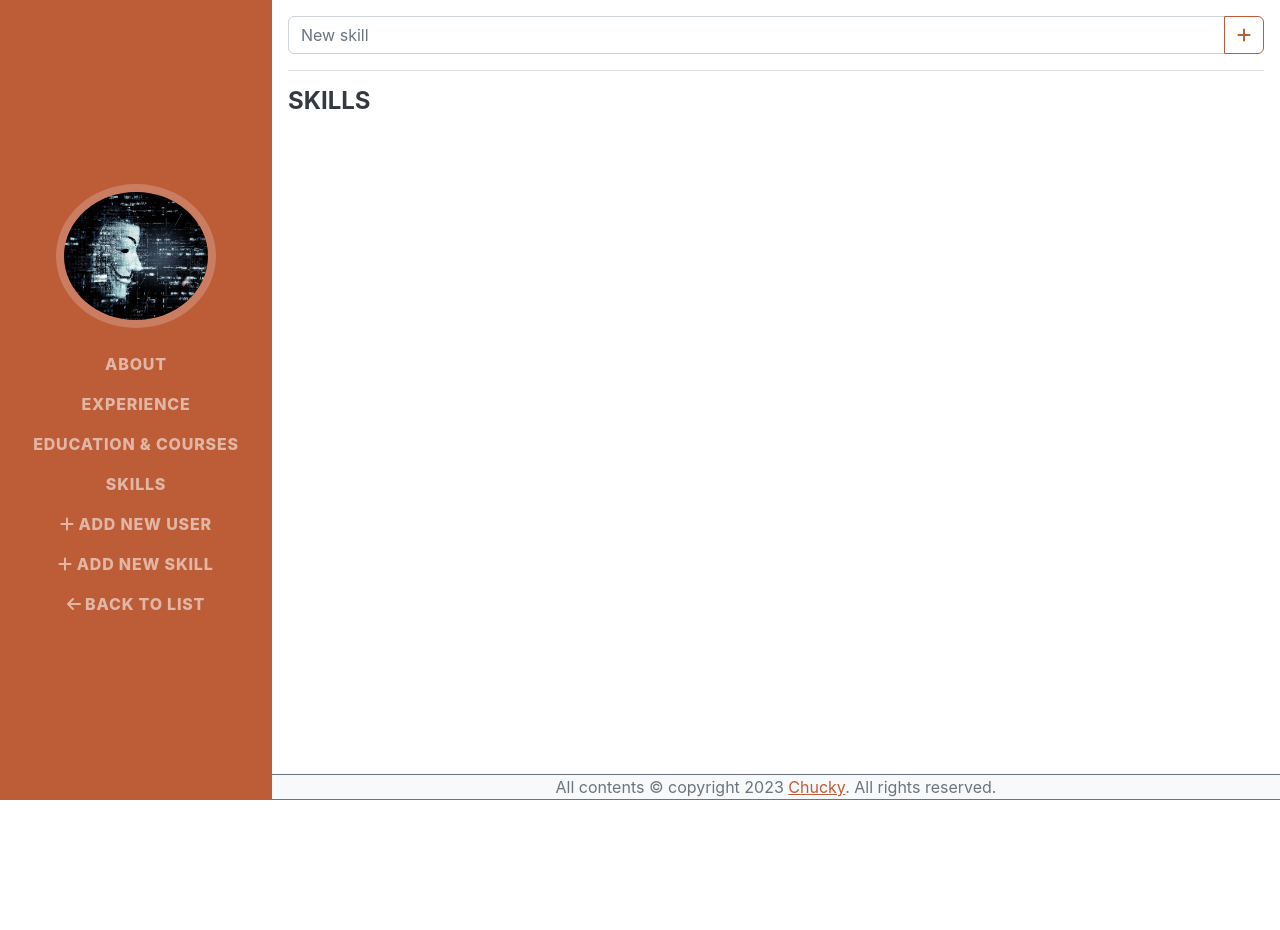
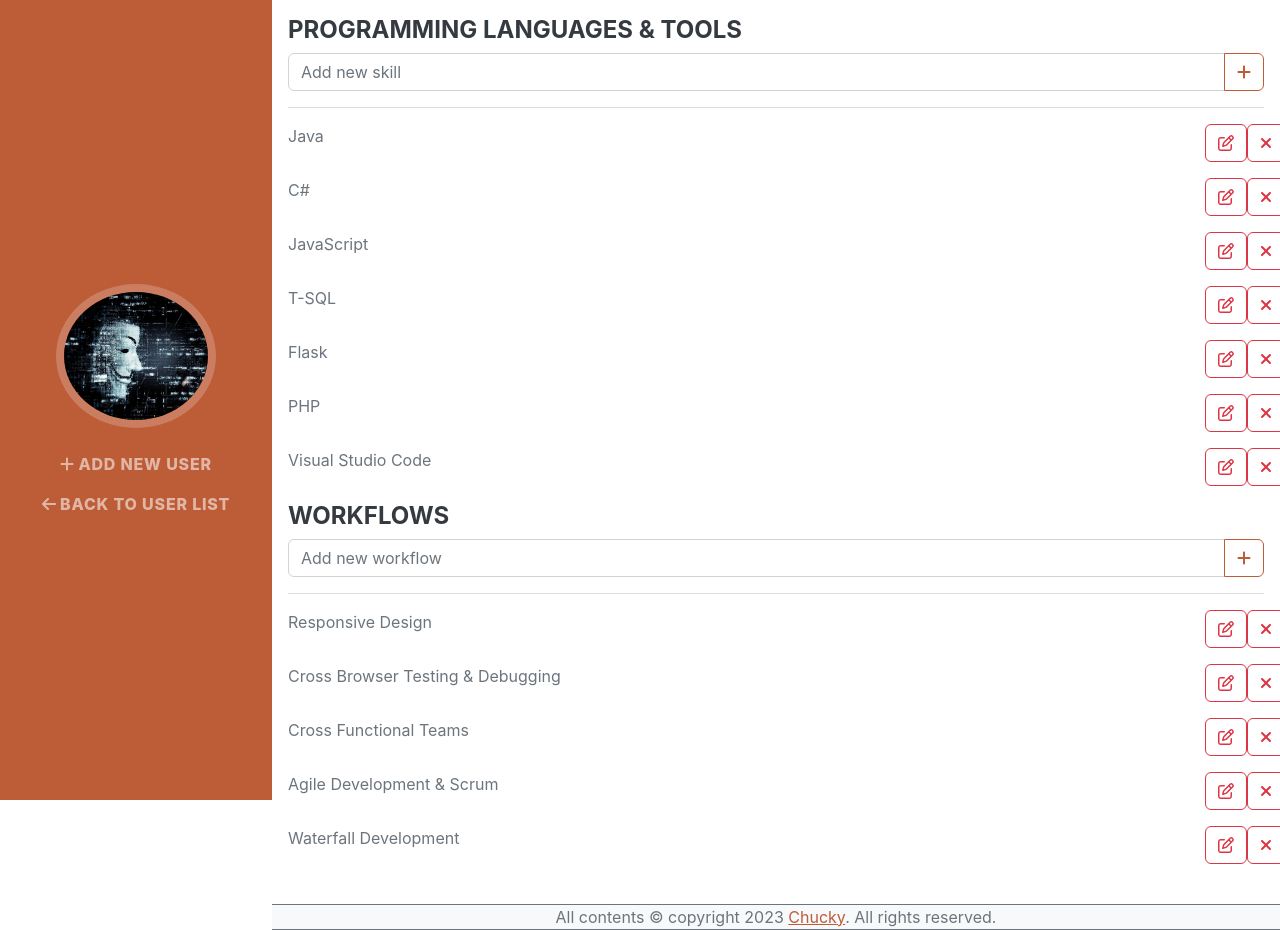
Before and after one commit to ChuckySC/CurriculumVitae, a Flask app: page /skill/edit/2 in a window 1280 px wide. Before the commit the page ends 800 px from the top, so only its background shows below. Run offline with Flask 3, Linux system fonts and the light colour scheme; some libraries are stand-ins or nearby versions; some web fonts are replaced.

Commit message:
added crud skills

```diff
--- a/app.py
+++ b/app.py
@@ -19,8 +19,8 @@
     app.run(host='0.0.0.0', port=5000)
 
 # Declare db tables
-userSkill = db.Table('UserSkill',
-    db.Column('skill_id', db.Integer, db.ForeignKey('Skill.id'), primary_key=True),
+userSkillWorkflow = db.Table('UserSkillWorkflow',
+    db.Column('skillworkflow_id', db.Integer, db.ForeignKey('SkillWorkflow.id'), primary_key=True),
     db.Column('user_id', db.Integer, db.ForeignKey('User.id'), primary_key=True)
 )
 
@@ -41,7 +41,7 @@
 
     education = db.relationship('UserEducation', backref='User', lazy=True)
     experience = db.relationship('UserExperience', backref='User', lazy=True)
-    skill = db.relationship('Skill', secondary=userSkill, lazy='subquery', backref=db.backref('User', lazy=True))
+    skillworkflow = db.relationship('SkillWorkflow', secondary=userSkillWorkflow, lazy='subquery', backref=db.backref('User', lazy=True))
 
     created_at = db.Column(db.DateTime(timezone=True), server_default=func.now())
 
@@ -110,19 +110,21 @@
         db.session.delete(self)
         db.session.commit()
 
-class Skill(db.Model):
-    __tablename__ = 'Skill'
+class SkillWorkflow(db.Model):
+    __tablename__ = 'SkillWorkflow'
 
     id = db.Column(db.Integer, primary_key=True)
     name = db.Column(db.String(256), unique=True, nullable=False)
+    # skill = True, workflow = False
+    isSkill = db.Column(db.Boolean, unique=False, default=True)
 
     created_at = db.Column(db.DateTime(timezone=True), server_default=func.now())
 
     def __init__(self, **kwargs):
-        super(Skill, self).__init__(**kwargs)
+        super(SkillWorkflow, self).__init__(**kwargs)
 
     def __repr__(self):
-        return f'<Skill {self.name}>'
+        return f'<Skill/Workflow {self.name}>'
 
     def save(self):
         db.session.add(self)
--- /dev/null
+++ b/templates/components/modals/skill-edit.html
@@ -0,0 +1,33 @@
+{% block content %}
+    <div id="modal-edit-skill" class="modal" tabindex="-1">
+        <div class="modal-dialog">
+            <form id="modal-form-edit-skill" method="POST" action="" enctype="multipart/form-data">/skill/edit/<int:id>
+                <div class="modal-content">
+                    <div class="modal-header">
+                        <button type="button" class="btn-close" data-bs-dismiss="modal" aria-label="Close"></button>
+                    </div>
+                    <div class="modal-body">
+                        <input id="modal-input-edit-skill-id" type="hidden" value=""/>
+                        <input
+                            id="modal-input-edit-skill"
+                            name="skillname"
+                            class="form-control"
+                            type="text"
+                            value=""
+                        />
+                    </div>
+                    <div class="modal-footer">
+                        <button type="button" class="btn btn-secondary" data-bs-dismiss="modal">Close</button>
+                        <button
+                            id="modal-btn-edit-skill"
+                            type="submit"
+                            class="btn btn-outline-primary"
+                        >
+                            Edit
+                        </button>
+                    </div>
+                </div>
+            </form>
+        </div>
+    </div>
+{% endblock %}
--- a/templates/components/navigation.html
+++ b/templates/components/navigation.html
@@ -27,22 +27,22 @@
                     <li class="nav-item"><a class="nav-link js-scroll-trigger" href="{{ url_for('app_views.user_create') }}">
                         <i class="fa-solid fa-plus"></i> add new user</a>
                     </li>
-                    <li class="nav-item"><a class="nav-link js-scroll-trigger" href="{{ url_for('app_views.skill_create') }}">
-                        <i class="fa-solid fa-plus"></i> add new skill</a>
+                    <li class="nav-item"><a class="nav-link js-scroll-trigger" href="{{ url_for('app_views.skill_create', type='skill') }}">
+                        <i class="fa-solid fa-plus"></i> skills</a>
                     </li>
                 {% elif type == 'user-create' %}
-                    <li class="nav-item"><a class="nav-link js-scroll-trigger" href="{{ url_for('app_views.skill_create') }}">
-                        <i class="fa-solid fa-plus"></i> add new skill</a>
+                    <li class="nav-item"><a class="nav-link js-scroll-trigger" href="{{ url_for('app_views.skill_create', type='skill') }}">
+                        <i class="fa-solid fa-plus"></i> skills</a>
                     </li>
                     <li class="nav-item"><a class="nav-link js-scroll-trigger" href="{{ url_for('app_views.index') }}">
-                        <i class="fa-solid fa-arrow-left"></i> back to list</a>
+                        <i class="fa-solid fa-arrow-left"></i> back to user list</a>
                     </li>
-                {% elif type == 'skill-create' %}
+                {% elif type == 'skill-workflow-create' %}
                     <li class="nav-item"><a class="nav-link js-scroll-trigger" href="{{ url_for('app_views.user_create') }}">
                         <i class="fa-solid fa-plus"></i> add new user</a>
                     </li>
                     <li class="nav-item"><a class="nav-link js-scroll-trigger" href="{{ url_for('app_views.index') }}">
-                        <i class="fa-solid fa-arrow-left"></i> back to list</a>
+                        <i class="fa-solid fa-arrow-left"></i> back to user list</a>
                     </li>
                 {% else %}
                     <li class="nav-item"><a class="nav-link js-scroll-trigger" href="#about">About</a></li>
@@ -52,11 +52,11 @@
                     <li class="nav-item"><a class="nav-link js-scroll-trigger" href="{{ url_for('app_views.user_create') }}">
                         <i class="fa-solid fa-plus"></i> add new user</a>
                     </li>
-                    <li class="nav-item"><a class="nav-link js-scroll-trigger" href="{{ url_for('app_views.skill_create') }}">
-                        <i class="fa-solid fa-plus"></i> add new skill</a>
+                    <li class="nav-item"><a class="nav-link js-scroll-trigger" href="{{ url_for('app_views.skill_create', type='skill') }}">
+                        <i class="fa-solid fa-plus"></i> skills</a>
                     </li>
                     <li class="nav-item"><a class="nav-link js-scroll-trigger" href="{{ url_for('app_views.index') }}">
-                        <i class="fa-solid fa-arrow-left"></i> back to list</a>
+                        <i class="fa-solid fa-arrow-left"></i> back to user list</a>
                     </li>
                 {% endif %}
             </ul>
--- a/templates/skill-create.html
+++ /dev/null
@@ -1,45 +0,0 @@
-{% extends 'components/layouts/base.html' %}
-
-{% block content %}
-    <!-- Navigation -->
-    {% with type=context.type %}
-        {% include "components/navigation.html" %}
-    {% endwith %}
-
-    <div class="container-fluid p-3 mb-2">
-        <form method="POST" action="{{ url_for('app_views.skill_create') }}" enctype="multipart/form-data">
-            <div class="input-group mb-3">
-                <input id="add-skill" name="skillname" class="form-control" type="text" placeholder="New skill" aria-label="New skill" aria-describedby="btn-add-skill">
-                <button id="btn-add-skill" class="btn btn-outline-primary" type="submit" style="float: right;">
-                    <i class="fa-solid fa-plus"></i>
-                </button>
-            </div>
-        </form>
-        <hr>
-        <div id="add-skill">
-            <h4 class="mb-2">Skills</h4>
-            {% for skill in context.skills %}
-                <div class="mb-3 row">
-                    <div class="col-sm-2">{{skill.name}}</div>
-                    <div class="col-sm-1 d-flex justify-content-around">
-                        <button type="button" class="btn btn-outline-danger">
-                            <a class="nav-link" href="{{ url_for('app_views.skill_edit', id = skill.id) }}">
-                                <i class="fa-regular fa-pen-to-square"></i>
-                            </a>
-                        </button>
-                        <form method="POST" action="{{ url_for('app_views.skill_remove', id=skill.id) }}">
-                            <button
-                                type="submit"
-                                class="btn btn-outline-danger"
-                                onclick="return confirm('Are you sure you want to delete {{skill.name}}?')"
-                            >
-                                <i class="fa-solid fa-xmark"></i>
-                            </button>
-                        </form>
-                    </div>
-                    <div class="col-sm-9"></div>
-                </div>
-            {% endfor %}
-        </div>
-    </div>
-{% endblock %}
--- /dev/null
+++ b/templates/skill-workflow-create.html
@@ -0,0 +1,127 @@
+{% extends 'components/layouts/base.html' %}
+
+{% block content %}
+    <!-- Navigation -->
+    {% with type=context.type %}
+        {% include "components/navigation.html" %}
+    {% endwith %}
+
+    <!-- Modal -->
+    {% include "components/modals/skill-edit.html" %}
+
+    <div class="container-fluid p-3 mb-2">
+        <div id="add-skill">
+            <h4 class="mb-2">PROGRAMMING LANGUAGES & TOOLS</h4>
+            <form method="POST" action="{{ url_for('app_views.skill_create', type='skill') }}" enctype="multipart/form-data">
+                <div class="input-group mb-3">
+                    <input
+                        id="add-skill"
+                        name="skillname"
+                        class="form-control"
+                        type="text"
+                        placeholder="Add new skill"
+                        aria-label="Add new skill"
+                        aria-describedby="btn-add-skill"
+                    />
+                    <button id="btn-add-skill" class="btn btn-outline-primary" type="submit" style="float: right;">
+                        <i class="fa-solid fa-plus"></i>
+                    </button>
+                </div>
+            </form>
+            <hr>
+            {% for skill in context.skills %}
+                <div class="mb-3 row">
+                    <div class="col-sm-11">{{skill.name}}</div>
+                    <div class="col-sm-1 d-flex justify-content-around">
+                        <button
+                            type="button"
+                            class="btn btn-outline-danger btn-edit-skill"
+                            data-bs-toggle="modal"
+                            data-bs-target="#modal-edit-skill"
+                            data-id="{{skill.id}}"
+                            data-name="{{skill.name}}"
+                            data-type="skill"
+                        >
+                            <i class="fa-regular fa-pen-to-square"></i>
+                        </button>
+                        <form method="POST" action="{{ url_for('app_views.skill_remove', id=skill.id) }}">
+                            <button
+                                type="submit"
+                                class="btn btn-outline-danger"
+                                onclick="return confirm('Are you sure you want to delete {{skill.name}}?')"
+                            >
+                                <i class="fa-solid fa-xmark"></i>
+                            </button>
+                        </form>
+                    </div>
+                </div>
+            {% endfor %}
+        </div>
+
+        <div id="add-workflow">
+            <h4 class="mb-2">WORKFLOWS</h4>
+            <form method="POST" action="{{ url_for('app_views.skill_create', type='workflow') }}" enctype="multipart/form-data">
+                <div class="input-group mb-3">
+                    <input
+                        id="add-workflow"
+                        name="workflowname"
+                        class="form-control"
+                        type="text"
+                        placeholder="Add new workflow"
+                        aria-label="Add new workflow"
+                        aria-describedby="btn-add-workflow"
+                    />
+                    <button id="btn-add-workflow" class="btn btn-outline-primary" type="submit" style="float: right;">
+                        <i class="fa-solid fa-plus"></i>
+                    </button>
+                </div>
+            </form>
+            <hr>
+            {% for workflow in context.workflows %}
+                <div class="mb-3 row">
+                    <div class="col-sm-11">{{workflow.name}}</div>
+                    <div class="col-sm-1 d-flex justify-content-around">
+                        <button
+                            type="button"
+                            class="btn btn-outline-danger btn-edit-skill"
+                            data-bs-toggle="modal"
+                            data-bs-target="#modal-edit-skill"
+                            data-id="{{workflow.id}}"
+                            data-name="{{workflow.name}}"
+                            data-type="workflow"
+                        >
+                            <i class="fa-regular fa-pen-to-square"></i>
+                        </button>
+                        <form method="POST" action="{{ url_for('app_views.skill_remove', id=workflow.id) }}">
+                            <button
+                                type="submit"
+                                class="btn btn-outline-danger"
+                                onclick="return confirm('Are you sure you want to delete {{workflow.name}}?')"
+                            >
+                                <i class="fa-solid fa-xmark"></i>
+                            </button>
+                        </form>
+                    </div>
+                </div>
+            {% endfor %}
+        </div>
+    </div>
+    <script>
+        $(document).ready(function () {
+            /* --------------------- */
+            /* ----- LISTENERS ----- */
+            /* --------------------- */
+            $('button.btn-edit-skill').bind('click', function(e) {
+                e.preventDefault();
+
+                let id = $(this).data('id');
+                let name = $(this).data('name');
+                //let type = $(this).data('type');
+
+                $('#modal-input-edit-skill-id').attr('value', id);
+                $('#modal-input-edit-skill').attr('value', name);
+                $('#modal-form-edit-skill').attr('action', `/skill/edit/${id}`);
+            });
+        });
+    </script>
+{% endblock %}
```
Also changed, not shown: app_views.py (+28 -21 lines), database.db.
